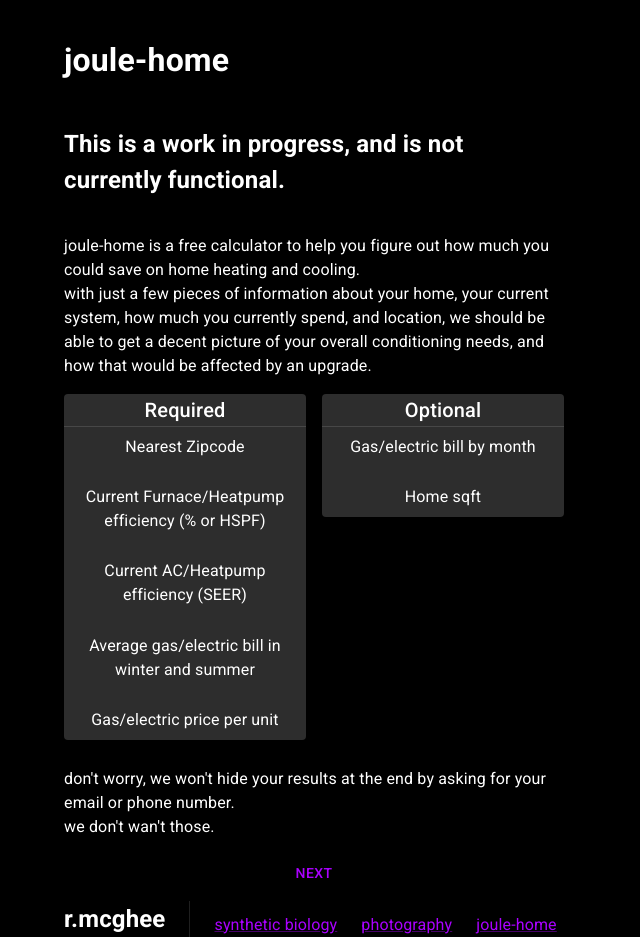
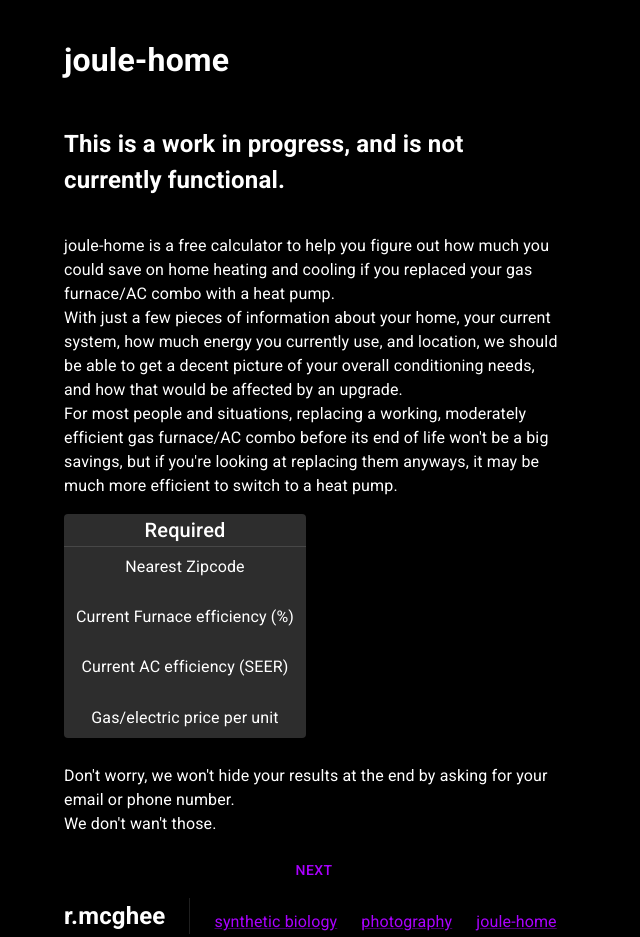
Before and after one commit to RMcGhee/joule-home, a React (Create React App) app: page / in a window 1280 px wide. Shown: the whole page, without its empty margins (0-640 px from the left). Built offline with nearby package versions, Linux system fonts and the light colour scheme.

Commit message:
Get ddData based on year selected, not hardcoded. Updated introduction.

```diff
--- a/src/calculator/EnergyUsageForm.tsx
+++ b/src/calculator/EnergyUsageForm.tsx
@@ -78,12 +78,10 @@ const EnergyUsageForm: React.FC<EnergyUsageFormProps> = ({
 
   const helpText = (
     <div>
-      <h3>Summer/winter electric or gas usage</h3>
-      <p>These should be the average of the three hottest (summer) and coldest (winter) months. For example, to get winter gas usage,
-        average your gas usages for December, January, and Febuary (if these are the coldest months for your area). For summer,
-        you would average months June, July, and August. If you use a different energy source (propane, oil, kerosene, etc), then
-        use your units for this for winter and summer gas usage. As long as you use the same units, most calculations will be accurate.
-        If you don't use a fossil fuel for heating, leave these blank.
+      <h3>Monthly electric or gas usage</h3>
+      <p>You should be able to get the monthly usage from your electric and gas provider, and these should be in units of kWh (electric),
+        and Ccf or therms/kBTU (gas). If you use a different energy source (propane, oil, kerosene, etc), then use your units for this.
+        As long as you use the same units consistently, most calculations will be accurate.
       </p>
       <hr/>
       <h3>Electric/gas price</h3>
--- a/src/calculator/Introduction.tsx
+++ b/src/calculator/Introduction.tsx
@@ -7,18 +7,21 @@ const Introduction: React.FC = () => {
     <LeftGrow>
       <Box sx={{ display: 'flex', flexDirection: 'column', justifyContent: 'flex-start', gap: 2 }}>
         <h2>This is a work in progress, and is not currently functional.</h2>
-        joule-home is a free calculator to help you figure out how much you could save on home heating and cooling.
-        <br/>with just a few pieces of information about your home, your current system, how much you currently spend,
+        joule-home is a free calculator to help you figure out how much you could save on home heating and cooling if you replaced
+        your gas furnace/AC combo with a heat pump.
+        <br/>With just a few pieces of information about your home, your current system, how much energy you currently use,
         and location, we should be able to get a decent picture of your overall conditioning needs, and how that would
         be affected by an upgrade.
         <br/>
+        For most people and situations, replacing a working, moderately efficient gas furnace/AC combo before its end of life won't
+        be a big savings, but if you're looking at replacing them anyways, it may be much more efficient to switch to a heat pump.
         <Grid container spacing={2}>
-            <Grid item xs={12} sm={6} textAlign='center'>
+            <Grid item xs={12} sm={6} textAlign='center' justifyContent={'center'}>
                 <Paper>
                     <Typography variant="h6">Required</Typography>
                     <Divider />
-                    {["Nearest Zipcode", "Current Furnace/Heatpump efficiency (% or HSPF)",
-                        "Current AC/Heatpump efficiency (SEER)", "Average gas/electric bill in winter and summer",
+                    {["Nearest Zipcode", "Current Furnace efficiency (%)",
+                        "Current AC efficiency (SEER)",
                         "Gas/electric price per unit"].map(item => (
                         <Typography key={item} sx={{ marginBottom: 1.3, padding: 1 }}>
                             {item}
@@ -26,7 +29,7 @@ const Introduction: React.FC = () => {
                      ))}
                 </Paper>
             </Grid>
-            <Grid item xs={12} sm={6} textAlign='center'>
+            {/* <Grid item xs={12} sm={6} textAlign='center'>
                 <Paper>
                     <Typography variant="h6">Optional</Typography>
                     <Divider />
@@ -36,10 +39,10 @@ const Introduction: React.FC = () => {
                         </Typography>
                      ))}
                 </Paper>
-            </Grid>
+            </Grid> */}
         </Grid>
-        don't worry, we won't hide your results at the end by asking for your email or phone number.
-        <br/>we don't wan't those.
+        Don't worry, we won't hide your results at the end by asking for your email or phone number.
+        <br/>We don't wan't those.
       </Box>
     </LeftGrow>
   );
--- a/src/calculator/graphs/SeasonElectricGraph.tsx
+++ b/src/calculator/graphs/SeasonElectricGraph.tsx
@@ -1,5 +1,5 @@
 import React, { useEffect, useRef } from 'react';
-import { FormData } from '../../entities/FormData';
+import { FormData, ddDataForYear } from '../../entities/FormData';
 import { MonthlyUsage, } from '../../entities/EnergyFormData';
 import { DegreeDayMonths } from '../../entities/DegreeDayData';
 import { Chart as ChartJS, LinearScale, CategoryScale, PointElement, LineElement, Legend, Tooltip, Title, } from 'chart.js';
@@ -35,9 +35,7 @@ const SeasonElectricGraph: React.FC<SeasonElectricGraphProps> = ({
     }
   };
 
-  // TODO: properly select year when we add that to the energy usage form
-  const yearHeatingData = formData.degreeDayData.year_2023.heating;
-  const yearCoolingData = formData.degreeDayData.year_2023.cooling;
+  const [yearCoolingData, yearHeatingData] = ddDataForYear(formData);
 
   // Where the next two return [['mon', [kWh/gas usage for month, dd for month]]
   const coolingMonthsKwh = Object.entries(yearCoolingData).map(([month, dd]) => {
--- a/src/calculator/graphs/SeasonGasGraph.tsx
+++ b/src/calculator/graphs/SeasonGasGraph.tsx
@@ -1,5 +1,5 @@
 import React, { useEffect, useRef } from 'react';
-import { FormData } from '../../entities/FormData';
+import { FormData, ddDataForYear } from '../../entities/FormData';
 import { MonthlyUsage, } from '../../entities/EnergyFormData';
 import { DegreeDayMonths } from '../../entities/DegreeDayData';
 import { Chart as ChartJS, LinearScale, CategoryScale, PointElement, LineElement, Legend, Tooltip, Title, } from 'chart.js';
@@ -35,9 +35,7 @@ const SeasonGasGraph: React.FC<SeasonGasGraphProps> = ({
     }
   };
 
-  // TODO: properly select year when we add that to the energy usage form
-  const yearHeatingData = formData.degreeDayData.year_2023.heating;
-  const yearCoolingData = formData.degreeDayData.year_2023.cooling;
+  const [yearCoolingData, yearHeatingData] = ddDataForYear(formData);
 
   // Where the next two return [['mon', [kWh/gas usage for month, dd for month]]
   const coolingMonthsGas = Object.entries(yearCoolingData).map(([month, dd]) => {
--- a/src/calculator/graphs/YearBtuGraph.tsx
+++ b/src/calculator/graphs/YearBtuGraph.tsx
@@ -156,7 +156,7 @@ const YearBtuGraph: React.FC<YearBtuGraphProps> = ({
       plugins: {
         title: {
           display: true,
-          text: '2023 HVAC energy transfer/month',
+          text: `${formData.dataYear} HVAC energy transfer/month`,
           color: theme.palette.text.primary,
           font: {
             size: 18
--- a/src/calculator/graphs/YearBtuNeedsGraph.tsx
+++ b/src/calculator/graphs/YearBtuNeedsGraph.tsx
@@ -1,5 +1,5 @@
 import React, { useEffect, useRef } from 'react';
-import { FormData } from '../../entities/FormData';
+import { FormData, ddDataForYear } from '../../entities/FormData';
 import { MonthlyUsage, } from '../../entities/EnergyFormData';
 import { Chart as ChartJS, LinearScale, CategoryScale, PointElement, LineElement, Legend, Tooltip, Title, } from 'chart.js';
 import { Line } from 'react-chartjs-2';
@@ -27,7 +27,6 @@ const YearBtuNeedsGraph: React.FC<YearBtuNeedsGraphProps> = ({
   const acCop = Number(formData.currentACSeer) * copInSeer;
   const furnaceEfficiency = Number(formData.currentFurnaceEfficiency) / 100;
 
-  // TODO: switch this to use 2023 data for everything.
   // in kBTU
   const realBtuMonths = months.map((month: string) => {
     return (
@@ -36,13 +35,15 @@ const YearBtuNeedsGraph: React.FC<YearBtuNeedsGraphProps> = ({
     ) / 1000;
   });
 
-  const ddMonths = months.map((month) => Number(formData.degreeDayData.year_2023.cooling[month.toLowerCase() as keyof MonthlyUsage]) + Number(formData.degreeDayData.year_2023.heating[month.toLowerCase() as keyof MonthlyUsage]));
+  const [ddMonthsCooling, ddMonthsHeating] = ddDataForYear(formData);
+
+  const ddMonths = months.map((month) => Number(ddMonthsCooling[month.toLowerCase() as keyof MonthlyUsage]) + Number(ddMonthsHeating[month.toLowerCase() as keyof MonthlyUsage]));
 
   const averageBtuDd = realBtuMonths.reduce((acc, next, i) => (acc + (next / ddMonths[i])), 0) / 12;
 
   const naiveBtuNeeds = ddMonths.map((dd) => dd * averageBtuDd);
 
-  const estimatedBtuNeeds = months.map((month) => ((Number(formData.degreeDayData.year_2023.cooling[month.toLowerCase() as keyof MonthlyUsage]) * 1.10) + (Number(formData.degreeDayData.year_2023.heating[month.toLowerCase() as keyof MonthlyUsage]) * 0.85)) * averageBtuDd);
+  const estimatedBtuNeeds = months.map((month) => ((Number(ddMonthsCooling[month.toLowerCase() as keyof MonthlyUsage]) * 1.10) + (Number(ddMonthsHeating[month.toLowerCase() as keyof MonthlyUsage]) * 0.85)) * averageBtuDd);
 
   useEffect(() => {
     setkBTUNeeds(initMonthData(estimatedBtuNeeds));
@@ -126,7 +127,7 @@ const YearBtuNeedsGraph: React.FC<YearBtuNeedsGraphProps> = ({
       plugins: {
         title: {
           display: true,
-          text: '2023 Estimated kBTU needs',
+          text: `${formData.dataYear} Estimated kBTU needs`,
           color: theme.palette.text.primary,
           font: {
             size: 18
--- a/src/entities/FormData.tsx
+++ b/src/entities/FormData.tsx
@@ -1,6 +1,6 @@
 import { CalculatedData, MonthData } from "./CalculatedData";
 import { CurrentSystemData } from "./CurrentSystemData";
-import { DegreeDayData } from "./DegreeDayData";
+import { DegreeDayData, DegreeDayMonths } from "./DegreeDayData";
 import { EnergyFormData, defaultMonthlyUsage, } from "./EnergyFormData";
 import { ZipDist } from "./ZipDist";
 
@@ -30,3 +30,18 @@ export const defaultFormData: FormData = {
     desiredHVACCost: 0,
     desiredTotalCost: 0,
 };
+
+/**
+ * @param formData
+ * @returns [DegreeDayMonths, DegreeDayMonths] - cooling, heating
+ */
+export const ddDataForYear = function(formData: FormData): [DegreeDayMonths, DegreeDayMonths] {
+    switch (formData.dataYear) {
+        case 2023:
+            return [formData.degreeDayData.year_2023.cooling, formData.degreeDayData.year_2023.heating];
+        case 2022:
+            return [formData.degreeDayData.year_2022.cooling, formData.degreeDayData.year_2022.heating];
+        case 2021:
+            return [formData.degreeDayData.year_2021.cooling, formData.degreeDayData.year_2021.heating];
+    }
+}
```
